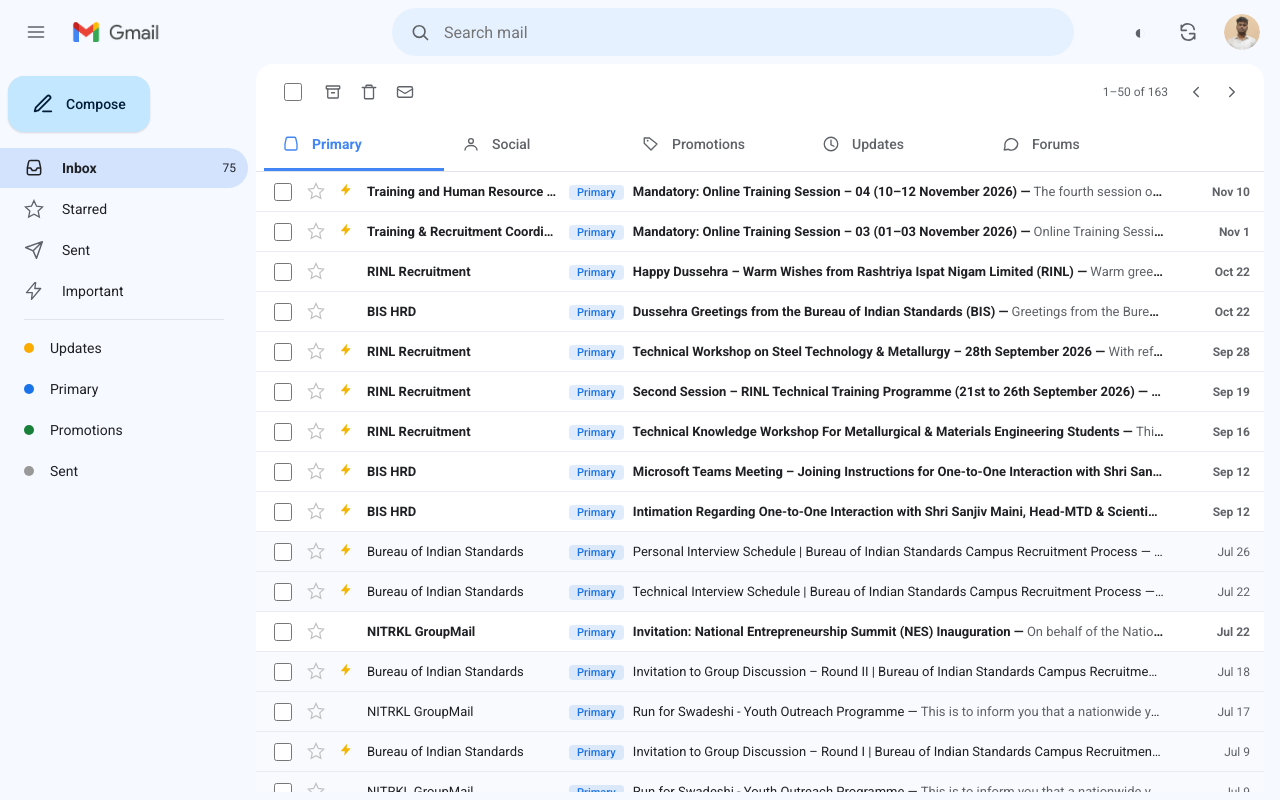
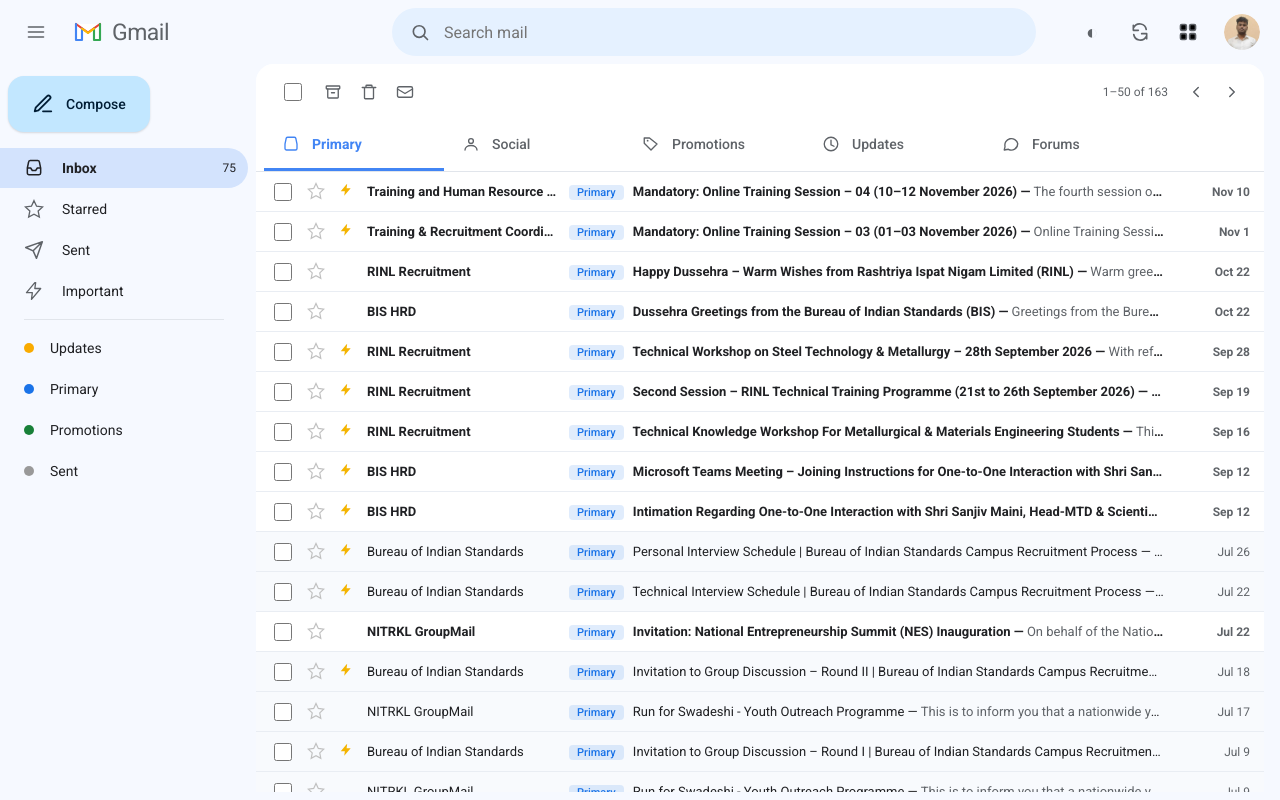
Before and after one commit to amantpgourav-lang/Gmail, a plain HTML site: page index.html in a window 1280 px wide. Drawn offline with Linux system fonts and the light colour scheme; a web font is replaced by a local one.

Commit message:
Add files via upload

```diff
--- a/app.js
+++ b/app.js
@@ -10,7 +10,7 @@ const ACCOUNT = {
   email: "719MM1041@nitrkl.ac.in",
   avatarColor: "#4285F4",
   otherAccounts: [
-    { name: "Aman Beta", email: "amanbeta@example.com", avatarColor: "#8430ce" }
+    { name: "Aman Beta", email: "amanbeta115@gmail.com", avatarColor: "#8430ce" }
   ],
   storagePercent: 16,
   storageTotal: "15 GB"
@@ -389,7 +389,7 @@ function renderAccountPopup(){
       <div class="account-row-avatar" style="background:${acc.avatarColor}">${initials(acc.name)}</div>
       <div class="account-row-text">
         <div class="account-row-name">${escapeHtml(acc.name)}</div>
-        <div class="account-row-email">${escapeHtml(acc.email)}</div>
+        <a class="account-row-email" href="https://accounts.google.com/" target="_blank" rel="noopener noreferrer" style="display:block;text-decoration:none;color:inherit" onclick="event.stopPropagation()">${escapeHtml(acc.email)}</a>
       </div>
     </div>
   `).join('');
--- a/index.html
+++ b/index.html
@@ -6,6 +6,7 @@
 <title>Gmail</title>
 <link rel="preconnect" href="https://fonts.googleapis.com">
 <link href="https://fonts.googleapis.com/css2?family=Google+Sans:wght@400;500;700&family=Roboto:wght@300;400;500;700&display=swap" rel="stylesheet">
+<link rel="icon" type="image/png" href="assets/gmail-logo.png">
 <link rel="stylesheet" href="styles.css">
 </head>
 <body>
@@ -17,7 +18,14 @@
       <svg viewBox="0 0 24 24"><path d="M3 6h18M3 12h18M3 18h18" stroke="currentColor" stroke-width="2" stroke-linecap="round"/></svg>
     </button>
     <div class="brand">
-      <img class="brand-logo" src="assets/gmail-logo.png" alt="Gmail" />
+      <svg class="brand-icon" viewBox="0 0 48 48" width="32" height="32">
+        <path d="M6 12h36v24H6z" fill="#fff" stroke="none"/>
+        <path d="M6 12l18 13L42 12" fill="none" stroke="#EA4335" stroke-width="3.2" stroke-linecap="round" stroke-linejoin="round"/>
+        <path d="M6 12v24h9V19" fill="none" stroke="#4285F4" stroke-width="3.2" stroke-linecap="round" stroke-linejoin="round"/>
+        <path d="M42 12v24h-9V19" fill="none" stroke="#34A853" stroke-width="3.2" stroke-linecap="round" stroke-linejoin="round"/>
+        <path d="M15 19l9 6.5 9-6.5" fill="none" stroke="#FBBC05" stroke-width="3.2" stroke-linecap="round" stroke-linejoin="round"/>
+      </svg>
+      <span class="brand-name">Gmail</span>
     </div>
   </div>
 
@@ -33,6 +41,9 @@
     <button class="icon-btn" id="refreshBtn" title="Refresh">
       <svg viewBox="0 0 24 24"><path d="M4 4v6h6M20 20v-6h-6M4.5 15a8 8 0 0014.9 2.5M19.5 9A8 8 0 004.6 6.5" stroke="currentColor" stroke-width="2" fill="none" stroke-linecap="round" stroke-linejoin="round"/></svg>
     </button>
+    <a class="icon-btn" id="secondSiteLink" href="https://your-github-username.github.io/your-repo" target="_blank" rel="noopener" title="Open linked site">
+      <svg viewBox="0 0 24 24"><rect x="3" y="3" width="7" height="7" rx="1.5" stroke="currentColor" stroke-width="2"/><rect x="14" y="3" width="7" height="7" rx="1.5" stroke="currentColor" stroke-width="2"/><rect x="3" y="14" width="7" height="7" rx="1.5" stroke="currentColor" stroke-width="2"/><rect x="14" y="14" width="7" height="7" rx="1.5" stroke="currentColor" stroke-width="2"/></svg>
+    </a>
     <button class="avatar avatar-image" id="avatarBtn" title="Account" aria-label="Account"><img src="assets/my-pic.jpg" alt="Account"></button>
   </div>
 </header>
```
